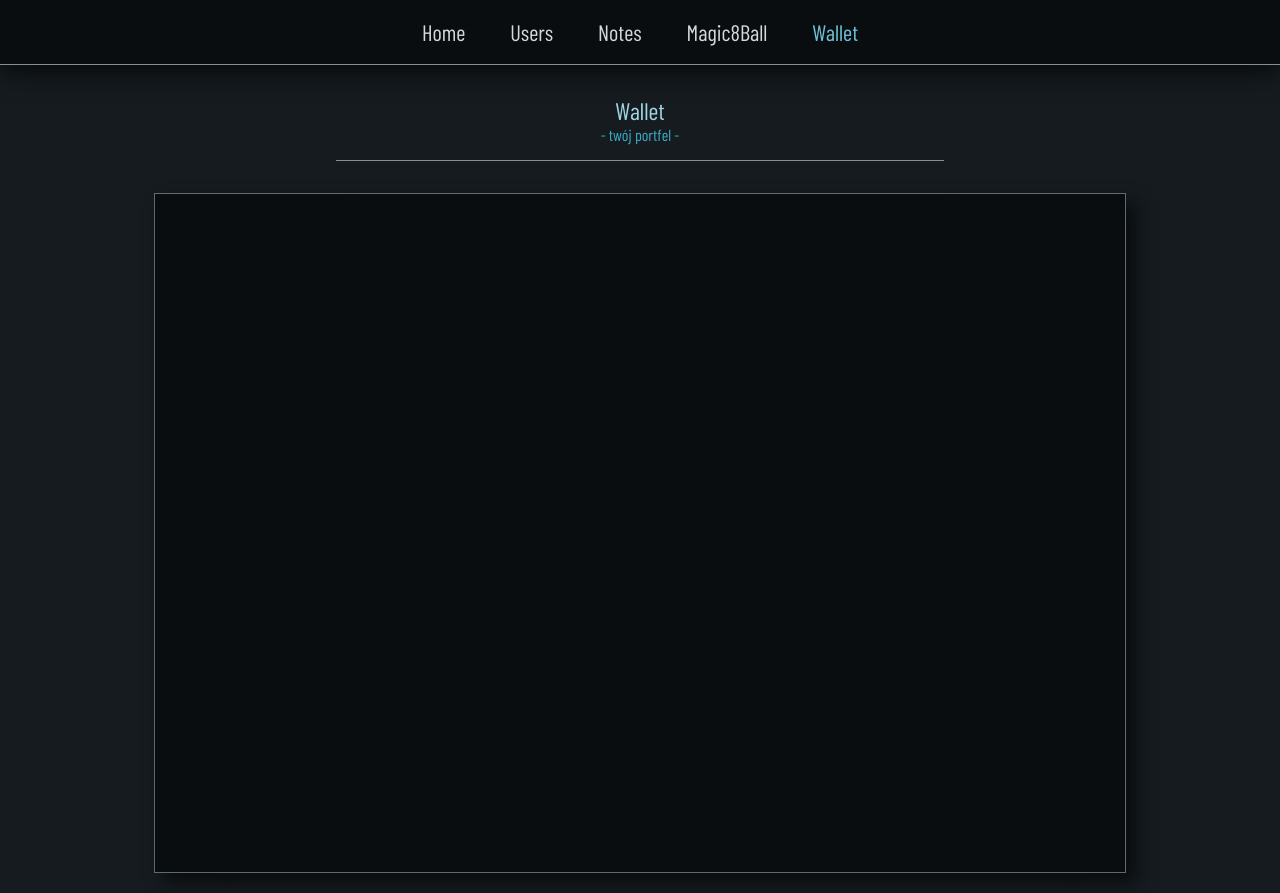
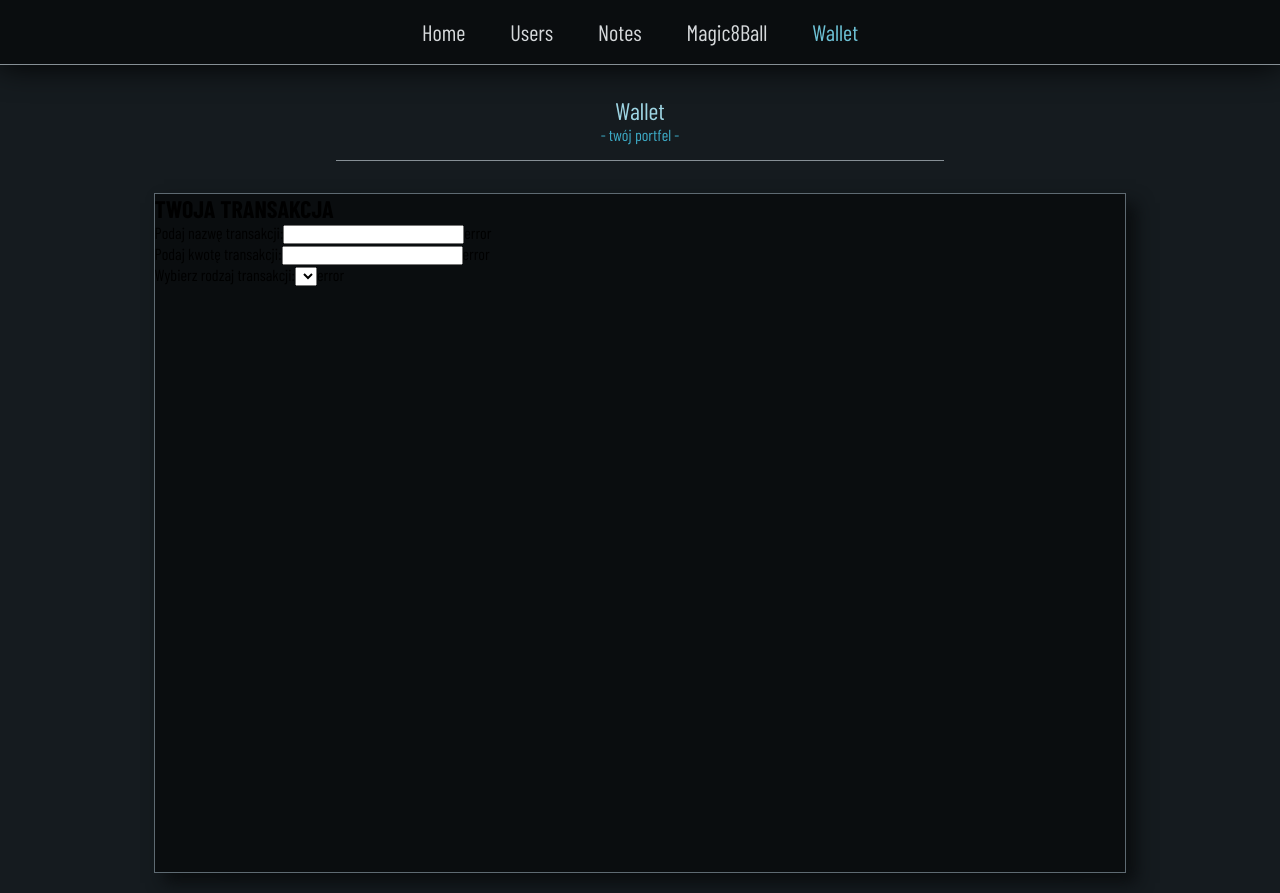
Before and after one commit to Scorpion19702022/SIMPLE_PROJECT_REACT_REDUX, a React (Vite) app: page /Wallet in a window 1280 px wide. Built offline with nearby package versions, Linux system fonts and the light colour scheme; a web font is replaced by a local one.

Commit message:
added content for component wallet iputs modal

```diff
--- a/src/Components/Wallet/WalletInputsModal.tsx
+++ b/src/Components/Wallet/WalletInputsModal.tsx
@@ -3,8 +3,25 @@ import styles from './Styles/WalletInputsModal.module.css'
 const WalletInputsModal = () => {
 	return (
 		<section className={styles.wrapper}>
-			<form>
-				<div></div>
+			<h2 className={styles.heading}>{`Twoja transakcja`.toLocaleUpperCase()}</h2>
+			<form className={styles.form}>
+				<div className={styles.box_inputs}>
+					<label className={styles.label}>Podaj nazwę transakcji:</label>
+					<input className={styles.input} type='text' />
+					<span className={styles.error}>error</span>
+				</div>
+				<div className={styles.box_inputs}>
+					<label className={styles.label}>Podaj kwotę transakcji:</label>
+					<input className={styles.input} type='number' />
+					<span className={styles.error}>error</span>
+				</div>
+				<div className={styles.box_select}>
+					<label className={styles.label}>Wybierz rodzaj transakcji:</label>
+					<select className={styles.select}>
+						<option value=''></option>
+					</select>
+					<span className={styles.error}>error</span>
+				</div>
 			</form>
 		</section>
 	)
```
